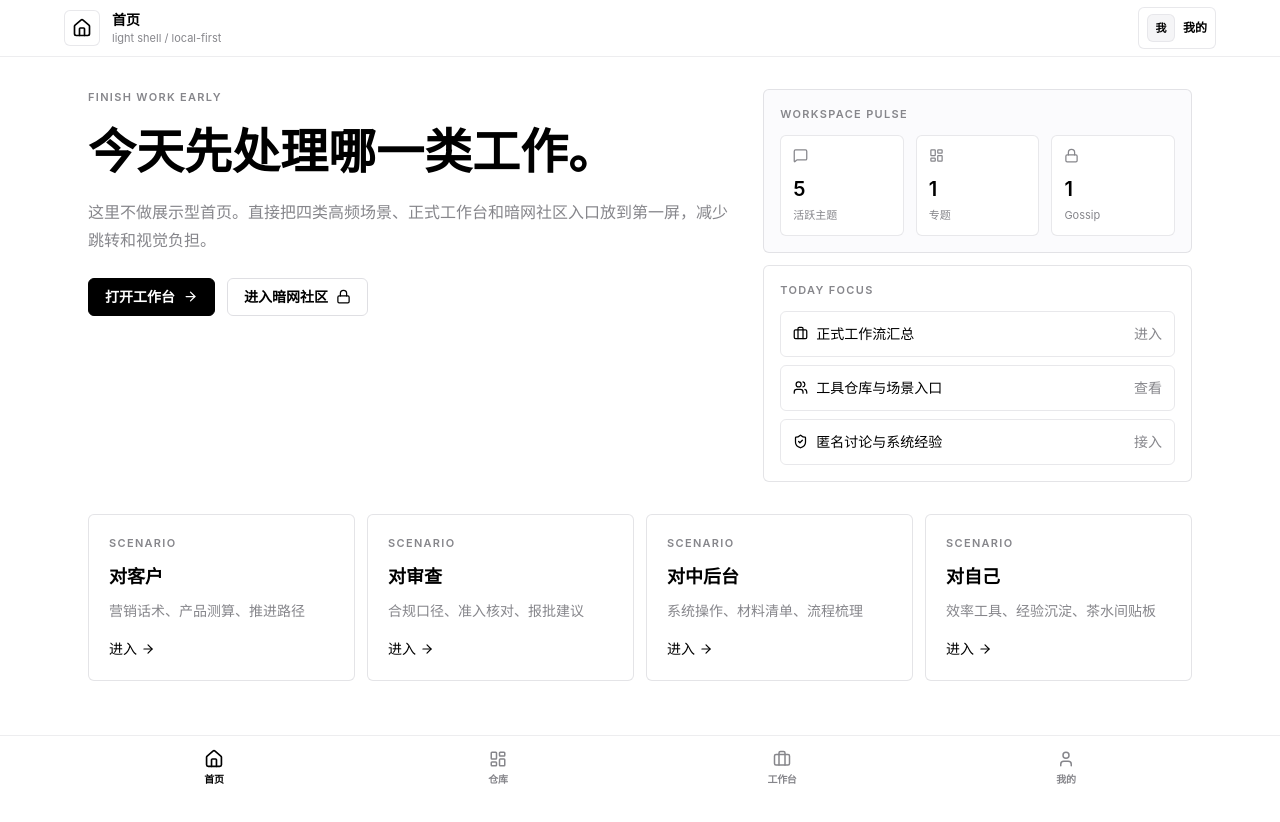
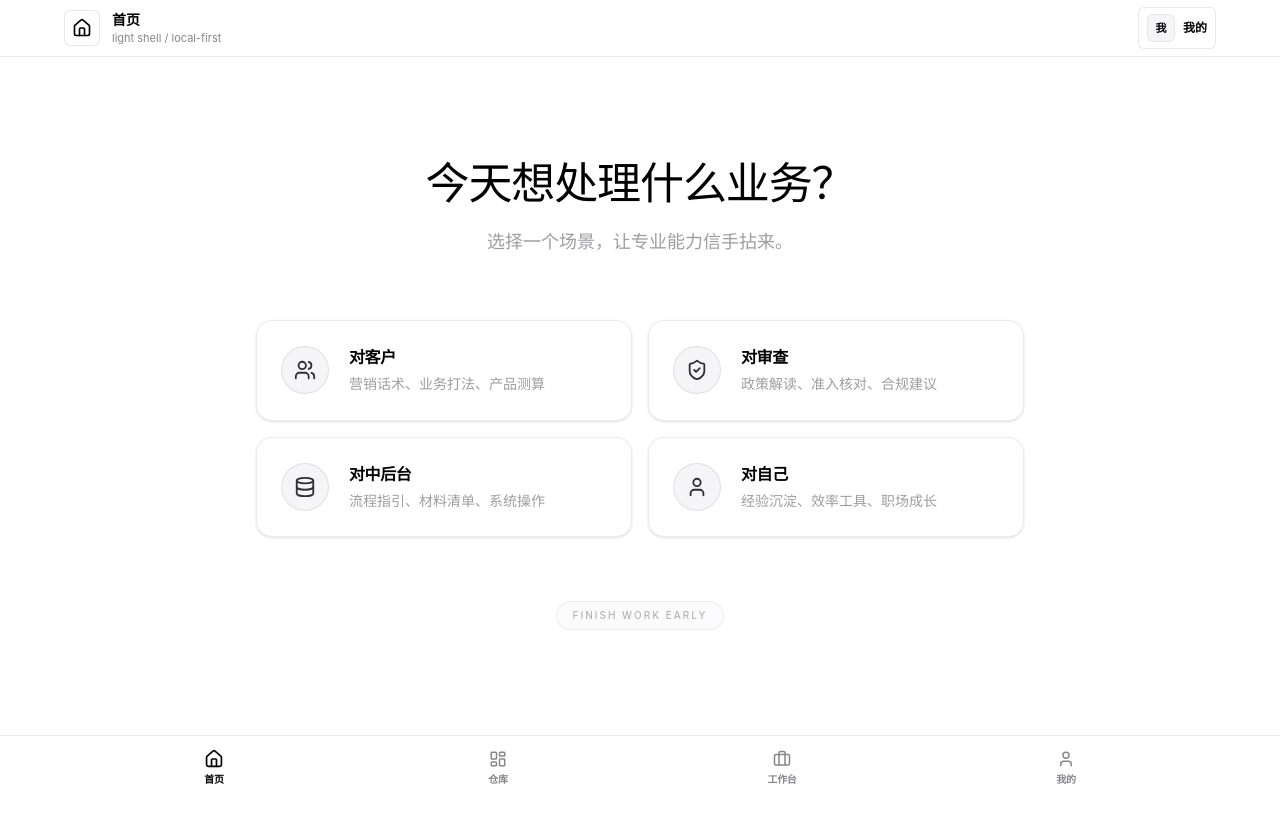
Before and after one commit to huqi02951-gif/Finish-work-early, a React (Vite) app: page / in a window 1280 px wide. Shown: the top 822 px of the page. Built offline with nearby package versions, Linux system fonts and the light colour scheme.

Commit message:
feat(Home): revert to original 4-module layout with ChatGPT premium style

```diff
--- a/src/pages/Home.tsx
+++ b/src/pages/Home.tsx
@@ -1,111 +1,126 @@
-import React, { useEffect, useState } from 'react';
+import React from 'react';
 import { Link } from 'react-router-dom';
-import { ArrowRight, Briefcase, LayoutDashboard, Lock, MessageSquare, ShieldCheck, Users } from 'lucide-react';
+import { Users, ShieldCheck, Database, User, ArrowRight } from 'lucide-react';
 import AppLayout from '../components/layout/AppLayout';
 import { cn } from '../../lib/utils';
-import { getCommunitySummary } from '../../lib/community';
+import { motion } from 'framer-motion';
 
 const scenarios = [
-  { id: 'customer', title: '对客户', desc: '营销话术、产品测算、推进路径', path: '/scenarios?tab=customer' },
-  { id: 'review', title: '对审查', desc: '合规口径、准入核对、报批建议', path: '/scenarios?tab=review' },
-  { id: 'backoffice', title: '对中后台', desc: '系统操作、材料清单、流程梳理', path: '/scenarios?tab=backoffice' },
-  { id: 'self', title: '对自己', desc: '效率工具、经验沉淀、茶水间贴板', path: '/scenarios?tab=self' },
+  {
+    id: 'customer',
+    title: '对客户',
+    desc: '营销话术、业务打法、产品测算',
+    icon: Users,
+    path: '/scenarios?tab=customer'
+  },
+  {
+    id: 'review',
+    title: '对审查',
+    desc: '政策解读、准入核对、合规建议',
+    icon: ShieldCheck,
+    path: '/scenarios?tab=review'
+  },
+  {
+    id: 'backoffice',
+    title: '对中后台',
+    desc: '流程指引、材料清单、系统操作',
+    icon: Database,
+    path: '/scenarios?tab=backoffice'
+  },
+  {
+    id: 'self',
+    title: '对自己',
+    desc: '经验沉淀、效率工具、职场成长',
+    icon: User,
+    path: '/scenarios?tab=self'
+  },
 ];
 
+const containerVariants = {
+  hidden: { opacity: 0 },
+  visible: {
+    opacity: 1,
+    transition: {
+      staggerChildren: 0.1,
+      delayChildren: 0.2
+    }
+  }
+};
+
+const itemVariants = {
+  hidden: { opacity: 0, y: 15 },
+  visible: {
+    opacity: 1,
+    y: 0,
+    transition: { duration: 0.5, ease: [0.16, 1, 0.3, 1] }
+  }
+};
+
 const Home: React.FC = () => {
-  const [communitySummary, setCommunitySummary] = useState<Awaited<ReturnType<typeof getCommunitySummary>> | null>(null);
-
-  useEffect(() => {
-    getCommunitySummary().then(setCommunitySummary);
-  }, []);
-
   return (
     <AppLayout title="首页">
-      <div className="mx-auto flex min-h-[calc(100vh-7rem)] max-w-6xl flex-col gap-8 px-4 py-8 sm:px-6">
-        <section className="grid gap-8 lg:grid-cols-[1.2fr_0.8fr] lg:items-start">
-          <div>
-            <div className="text-[11px] font-semibold uppercase tracking-[0.12em] text-brand-gray">Finish Work Early</div>
-            <h1 className="mt-4 max-w-3xl text-4xl font-semibold leading-tight text-brand-dark sm:text-5xl">
-              今天先处理哪一类工作。
+      <div className="flex flex-col items-center justify-center min-h-[calc(100vh-8rem)] relative overflow-hidden bg-white px-6 py-12">
+        <div className="w-full max-w-3xl mx-auto flex flex-col items-center">
+
+          {/* Header Section - ChatGPT Style */}
+          <motion.div
+            initial={{ opacity: 0, y: 10 }}
+            animate={{ opacity: 1, y: 0 }}
+            transition={{ duration: 0.6, ease: [0.16, 1, 0.3, 1] }}
+            className="text-center mb-12 sm:mb-16"
+          >
+            <h1 className="text-3xl sm:text-[2.75rem] font-medium tracking-tight mb-4 text-brand-dark leading-tight">
+              今天想处理什么业务？
             </h1>
-            <p className="mt-4 max-w-2xl text-base leading-7 text-brand-gray">
-              这里不做展示型首页。直接把四类高频场景、正式工作台和暗网社区入口放到第一屏，减少跳转和视觉负担。
+            <p className="text-base sm:text-lg text-brand-gray/80 font-normal max-w-md mx-auto leading-relaxed">
+              选择一个场景，让专业能力信手拈来。
             </p>
-            <div className="mt-6 flex flex-wrap gap-3">
-              <Link
-                to="/workspace"
-                className="inline-flex items-center gap-2 rounded-md border border-brand-dark bg-brand-dark px-4 py-2 text-sm font-semibold text-white transition-colors hover:bg-black"
-              >
-                打开工作台
-                <ArrowRight size={15} />
-              </Link>
-              <Link
-                to="/bbs"
-                className="inline-flex items-center gap-2 rounded-md border border-brand-border/70 px-4 py-2 text-sm font-semibold text-brand-dark transition-colors hover:bg-brand-light-gray"
-              >
-                进入暗网社区
-                <Lock size={15} />
-              </Link>
+          </motion.div>
+
+          {/* 4 Modules Grid */}
+          <motion.variants
+            variants={containerVariants}
+            initial="hidden"
+            animate="visible"
+            className="grid grid-cols-1 sm:grid-cols-2 gap-4 w-full"
+          >
+            {scenarios.map((item) => (
+              <motion.div key={item.id} variants={itemVariants}>
+                <Link
+                  to={item.path}
+                  className="group flex flex-col sm:flex-row sm:items-center gap-4 sm:gap-5 p-5 sm:p-6 rounded-2xl border border-brand-border/40 bg-white hover:bg-brand-offwhite hover:border-brand-border/80 transition-all duration-300 active:scale-[0.98] shadow-sm hover:shadow-md"
+                >
+                  <div className="w-12 h-12 rounded-full border border-brand-border/60 flex items-center justify-center bg-brand-light-gray group-hover:bg-white group-hover:scale-110 transition-transform duration-300 shrink-0">
+                    <item.icon size={22} className="text-brand-dark opacity-80" />
+                  </div>
+                  <div className="flex-grow">
+                    <div className="flex items-center justify-between mb-1">
+                      <h3 className="text-base font-semibold text-brand-dark tracking-tight">
+                        {item.title}
+                      </h3>
+                      <ArrowRight size={16} className="text-brand-gray opacity-0 group-hover:opacity-100 transition-opacity -translate-x-2 group-hover:translate-x-0 duration-300" />
+                    </div>
+                    <p className="text-xs sm:text-sm text-brand-gray leading-relaxed opacity-80">
+                      {item.desc}
+                    </p>
+                  </div>
+                </Link>
+              </motion.div>
+            ))}
+          </motion.variants>
+
+          <motion.div
+            initial={{ opacity: 0 }}
+            animate={{ opacity: 1 }}
+            transition={{ delay: 0.8, duration: 1 }}
+            className="mt-16 text-center"
+          >
+            <div className="inline-block px-4 py-1.5 rounded-full bg-brand-offwhite border border-brand-border/30 text-[10px] font-medium tracking-[0.2em] uppercase text-brand-gray/60">
+              Finish Work Early
             </div>
-          </div>
+          </motion.div>
 
-          <div className="grid gap-3">
-            <div className="rounded-md border border-brand-border/60 bg-brand-offwhite p-4">
-              <div className="text-[11px] font-semibold uppercase tracking-[0.12em] text-brand-gray">workspace pulse</div>
-              <div className="mt-3 grid grid-cols-3 gap-3">
-                {[
-                  { label: '活跃主题', value: communitySummary?.totalThreads ?? 0, icon: MessageSquare },
-                  { label: '专题', value: communitySummary?.totalTopics ?? 0, icon: LayoutDashboard },
-                  { label: 'Gossip', value: communitySummary?.totalGossip ?? 0, icon: Lock },
-                ].map((item) => (
-                  <div key={item.label} className="rounded-md border border-brand-border/50 bg-white p-3">
-                    <item.icon size={15} className="text-brand-gray" />
-                    <div className="mt-3 text-xl font-semibold text-brand-dark">{item.value}</div>
-                    <div className="mt-1 text-[11px] text-brand-gray">{item.label}</div>
-                  </div>
-                ))}
-              </div>
-            </div>
-
-            <div className="rounded-md border border-brand-border/60 bg-white p-4">
-              <div className="text-[11px] font-semibold uppercase tracking-[0.12em] text-brand-gray">today focus</div>
-              <div className="mt-3 grid gap-2 text-sm text-brand-dark">
-                <div className="flex items-center justify-between rounded-md border border-brand-border/50 p-3">
-                  <span className="inline-flex items-center gap-2"><Briefcase size={15} /> 正式工作流汇总</span>
-                  <Link to="/workspace" className="text-brand-gray hover:text-brand-dark">进入</Link>
-                </div>
-                <div className="flex items-center justify-between rounded-md border border-brand-border/50 p-3">
-                  <span className="inline-flex items-center gap-2"><Users size={15} /> 工具仓库与场景入口</span>
-                  <Link to="/skills" className="text-brand-gray hover:text-brand-dark">查看</Link>
-                </div>
-                <div className="flex items-center justify-between rounded-md border border-brand-border/50 p-3">
-                  <span className="inline-flex items-center gap-2"><ShieldCheck size={15} /> 匿名讨论与系统经验</span>
-                  <Link to="/bbs" className="text-brand-gray hover:text-brand-dark">接入</Link>
-                </div>
-              </div>
-            </div>
-          </div>
-        </section>
-
-        <section className="grid gap-3 md:grid-cols-2 xl:grid-cols-4">
-          {scenarios.map((item) => (
-            <Link
-              key={item.id}
-              to={item.path}
-              className={cn(
-                'rounded-md border border-brand-border/60 bg-white p-5 transition-colors hover:bg-brand-offwhite',
-              )}
-            >
-              <div className="text-[11px] font-semibold uppercase tracking-[0.12em] text-brand-gray">scenario</div>
-              <div className="mt-3 text-lg font-semibold text-brand-dark">{item.title}</div>
-              <p className="mt-2 text-sm leading-6 text-brand-gray">{item.desc}</p>
-              <div className="mt-4 inline-flex items-center gap-1 text-sm text-brand-dark">
-                进入
-                <ArrowRight size={14} />
-              </div>
-            </Link>
-          ))}
-        </section>
+        </div>
       </div>
     </AppLayout>
   );
```
